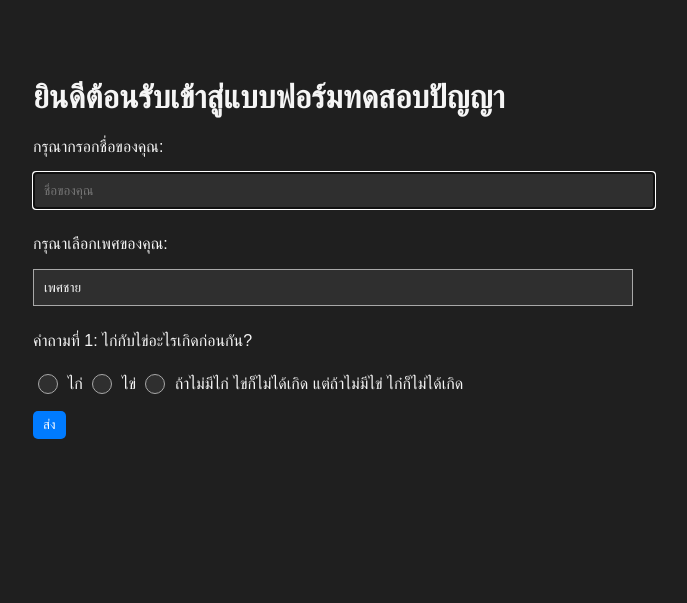
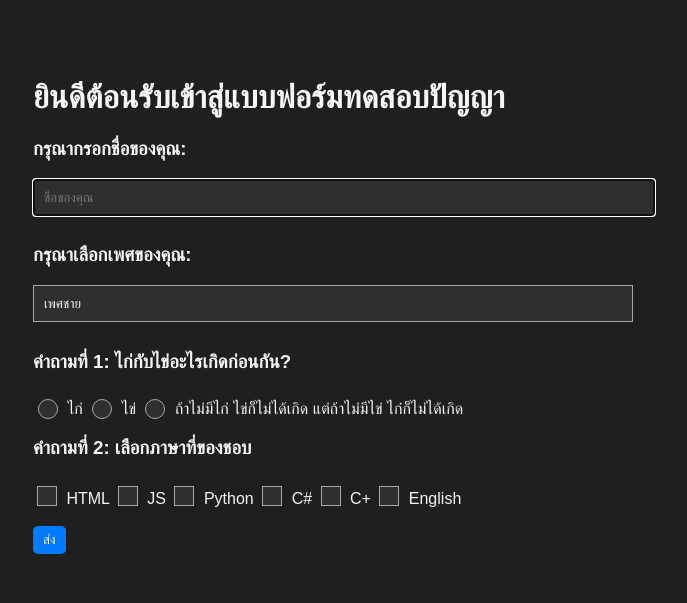
Before and after one commit to SenpaiCha/410304-Web-Based-Application, a PHP site: page / in a window 1280 px wide. Shown: the top 603 px of the page, without its empty margins (307-994 px from the left). Run offline with PHP 8.4, Linux system fonts and the light colour scheme.

Commit message:
added checkbox and q2

```diff
--- a/Register/index.html
+++ b/Register/index.html
@@ -17,13 +17,13 @@
                         <h1>ยินดีต้อนรับเข้าสู่แบบฟอร์มทดสอบปัญญา</h1>
                     </div>
                     <div class="message received">
-                        <p>กรุณากรอกชื่อของคุณ:</p>
+                        <h3>กรุณากรอกชื่อของคุณ:</h3>
                     </div>
                     <div class="user-input">
                         <input type="text" name="pp_name" id="pp_name" size="30" placeholder="ชื่อของคุณ" autofocus required>
                     </div>
                     <div class="message received">
-                        <p>กรุณาเลือกเพศของคุณ:</p>
+                        <h3>กรุณาเลือกเพศของคุณ:</h3>
                     </div>
                     <div class="message received">
                         <select name="pp_sex" id="pp_sex">
@@ -33,7 +33,7 @@
                         </select>
                     </div>
                     <div class="message received">
-                        <p>คำถามที่ 1: ไก่กับไข่อะไรเกิดก่อนกัน?</p>
+                        <h3>คำถามที่ 1: ไก่กับไข่อะไรเกิดก่อนกัน?</h3>
                     </div>
                     <div class="message received">
                         <input type="radio" id="1_1" name="pp_question1" value="ผิด">
@@ -42,6 +42,21 @@
                         <label for="1_2">ไข่</label>
                         <input type="radio" id="1_3" name="pp_question1" value="ถูกต้องแล้วค้าบบบ">
                         <label for="1_3">ถ้าไม่มีไก่ ไข่ก็ไม่ได้เกิด แต่ถ้าไม่มีไข่ ไก๋ก็ไม่ได้เกิด</label>
+                    </div>
+                    <div class="message received">
+                        <h3>คำถามที่ 2: เลือกภาษาที่ของชอบ</h3>
+                        <input type="checkbox" id="2_1" name="pp_question2" value="HTML">
+                        <label for="2_1">HTML</label>
+                        <input type="checkbox" id="2_2" name="pp_question2" value="JS">
+                        <label for="2_2">JS</label>
+                        <input type="checkbox" id="2_3" name="pp_question2" value="Python">
+                        <label for="2_3">Python</label>
+                        <input type="checkbox" id="2_4" name="pp_question2" value="C#">
+                        <label for="2_4">C#</label>
+                        <input type="checkbox" id="2_5" name="pp_question2" value="C+">
+                        <label for="2_5">C+</label>
+                        <input type="checkbox" id="2_6" name="pp_question2" value="English">
+                        <label for="2_6">English</label>
                     </div>
                 </div>
                 <br>
--- a/Register/showdata.php
+++ b/Register/showdata.php
@@ -11,6 +11,7 @@
 echo "ชื่อผู้ทำแบบฟอร์ม :".$_POST["pp_name"]."<br>";
 echo "เพศผู้เข้าทำแบบฟอร์ม :".$_POST["pp_sex"]."<br>";
 echo "คำถามข้อที่ 1 ตอบ ".$_POST["pp_question1"]."<br>";
+echo "คำถามข้อที่ 2 ตอบ ".$_POST["pp_question2"]."<br>";
 
 ?>
 </body>
--- a/Register/style.css
+++ b/Register/style.css
@@ -98,3 +98,29 @@ input[type="radio"]:checked::before {
 .radio-label {
 	color: #f5f5f5;
 }
+
+input[type="checkbox"] {
+	appearance: none;
+	-webkit-appearance: none;
+	width: 20px;
+	height: 20px;
+	border: 1px solid #a8a8a8;
+	background-color: #2f2f2f;
+	margin-right: 5px;
+	position: relative;
+	top: 5px;
+}
+
+input[type="checkbox"]:checked::before {
+	content: "\2713"; /* Unicode character for checkmark */
+	position: absolute;
+	top: 1px;
+	left: 4px;
+	font-size: 16px;
+	color: #f5f5f5;
+}
+
+/* Style for checkbox labels */
+.checkbox-label {
+	color: #f5f5f5;
+}
```
